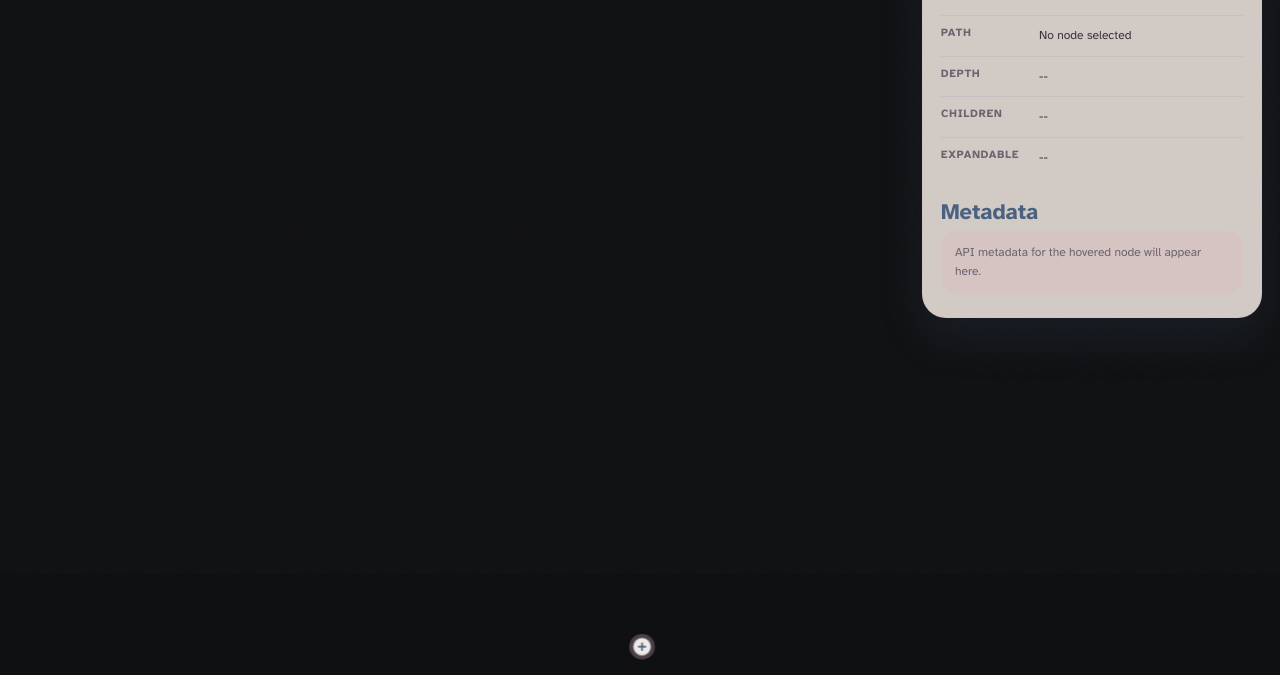
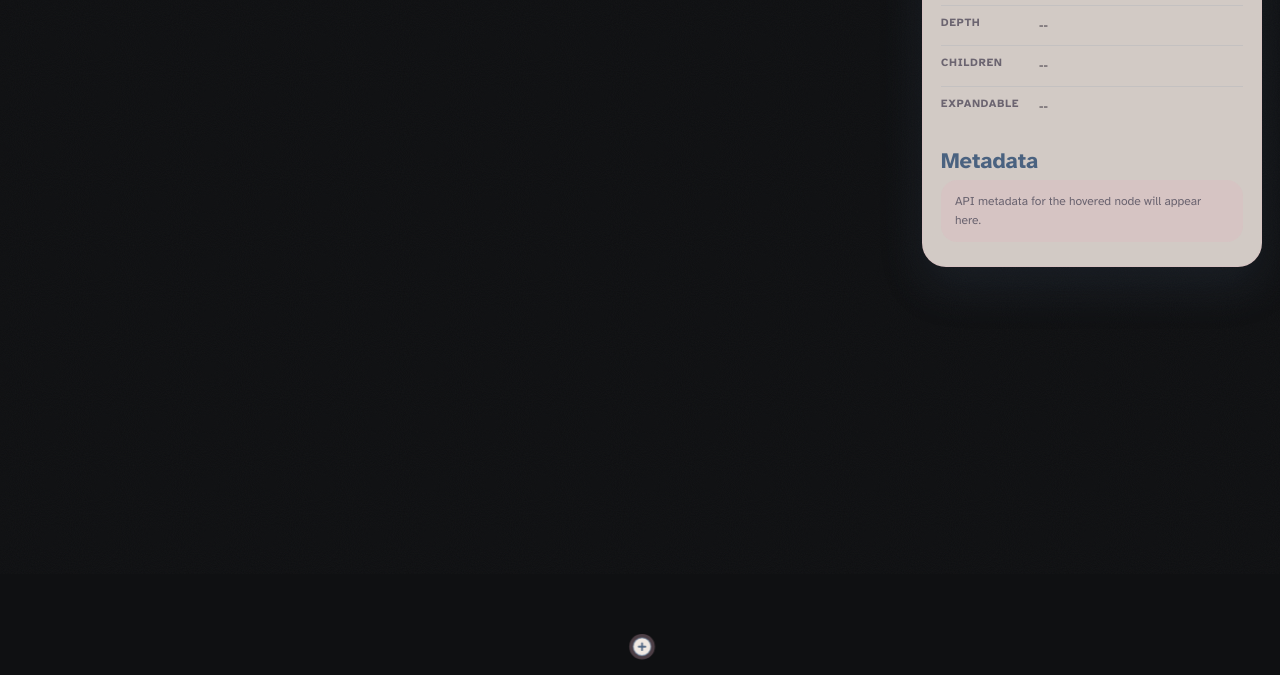
Before and after one commit to DavidWu5/flourish, a plain HTML site: page index.html in a window 1280 px wide. Shown: the part 226-901 px from the top of the page. Drawn offline with Linux system fonts and the light colour scheme.

Commit message:
ui fixes

```diff
--- a/styles.css
+++ b/styles.css
@@ -127,12 +127,12 @@ body::before {
 }
 
 .node-info-panel {
-  position: absolute;
+  position: fixed;
   top: 18px;
   right: 18px;
   z-index: 4;
-  width: min(340px, calc(100% - 36px));
-  max-height: calc(100% - 36px);
+  width: min(340px, calc(100vw - 36px));
+  max-height: calc(100vh - 36px);
   overflow: auto;
   padding: 20px 18px;
   border: 1px solid rgba(232, 154, 181, 0.18);
```
